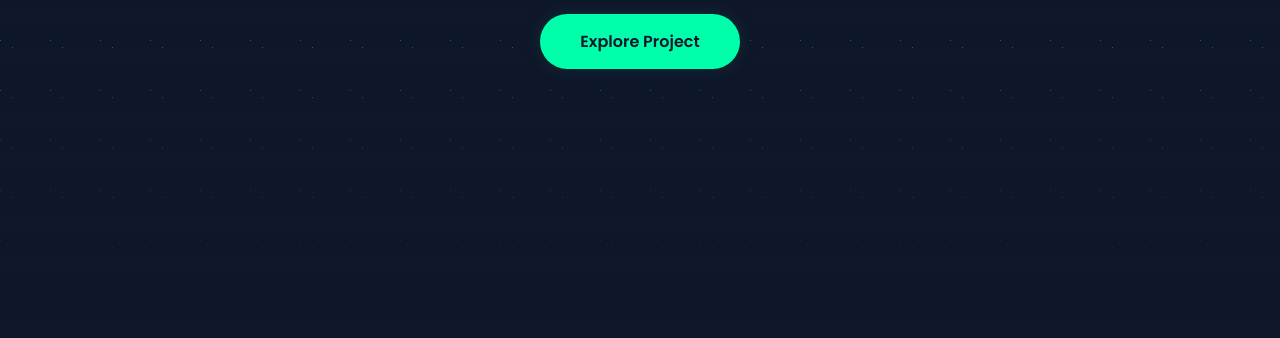
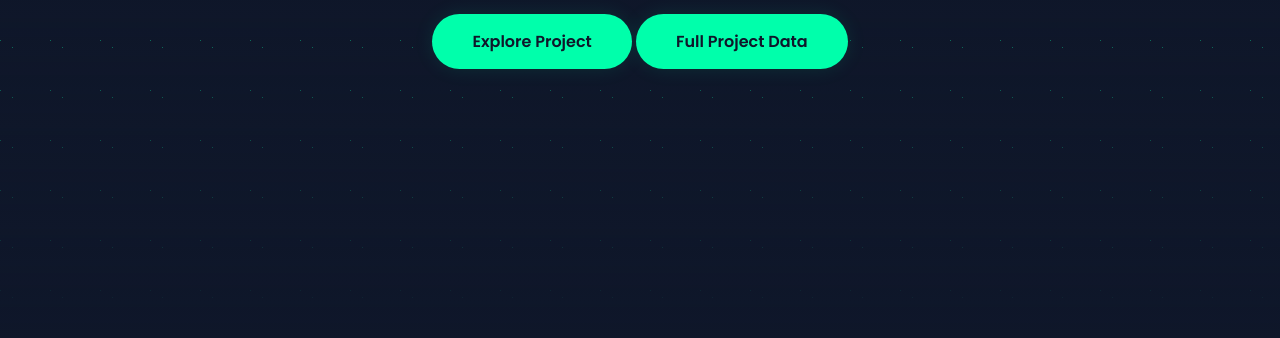
Before and after one commit to II-Max/AboutProject-Nasa-VN-2025-, a plain HTML site: page index.html in a window 1280 px wide. Shown: the part 460-798 px from the top of the page. Drawn offline with Linux system fonts and the light colour scheme.

Commit message:
Update index.html

```diff
--- a/index.html
+++ b/index.html
@@ -258,6 +258,7 @@
             <h1>Future <span>Smart Farm</span></h1>
             <p>Integrating IoT and Data Analytics to reshape the future of agriculture.</p>
             <a href="#about" class="cta-button">Explore Project</a>
+            <a href="https://github.com/II-Max/NASA-Farm-Navigators-Using-NASA-Data-Exploration-in-Agriculture" class="cta-button">Full Project Data</a>
         </div>
     </section>
 
```
